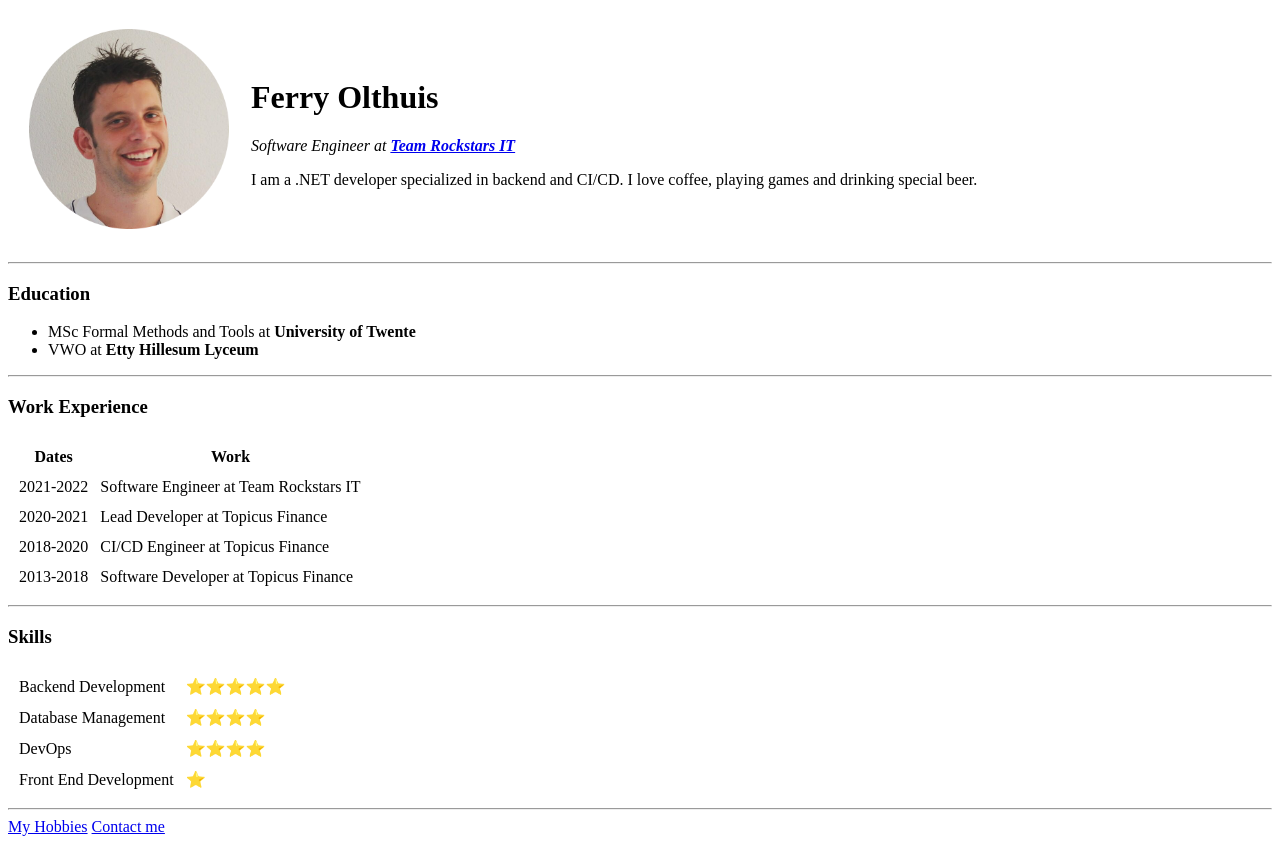
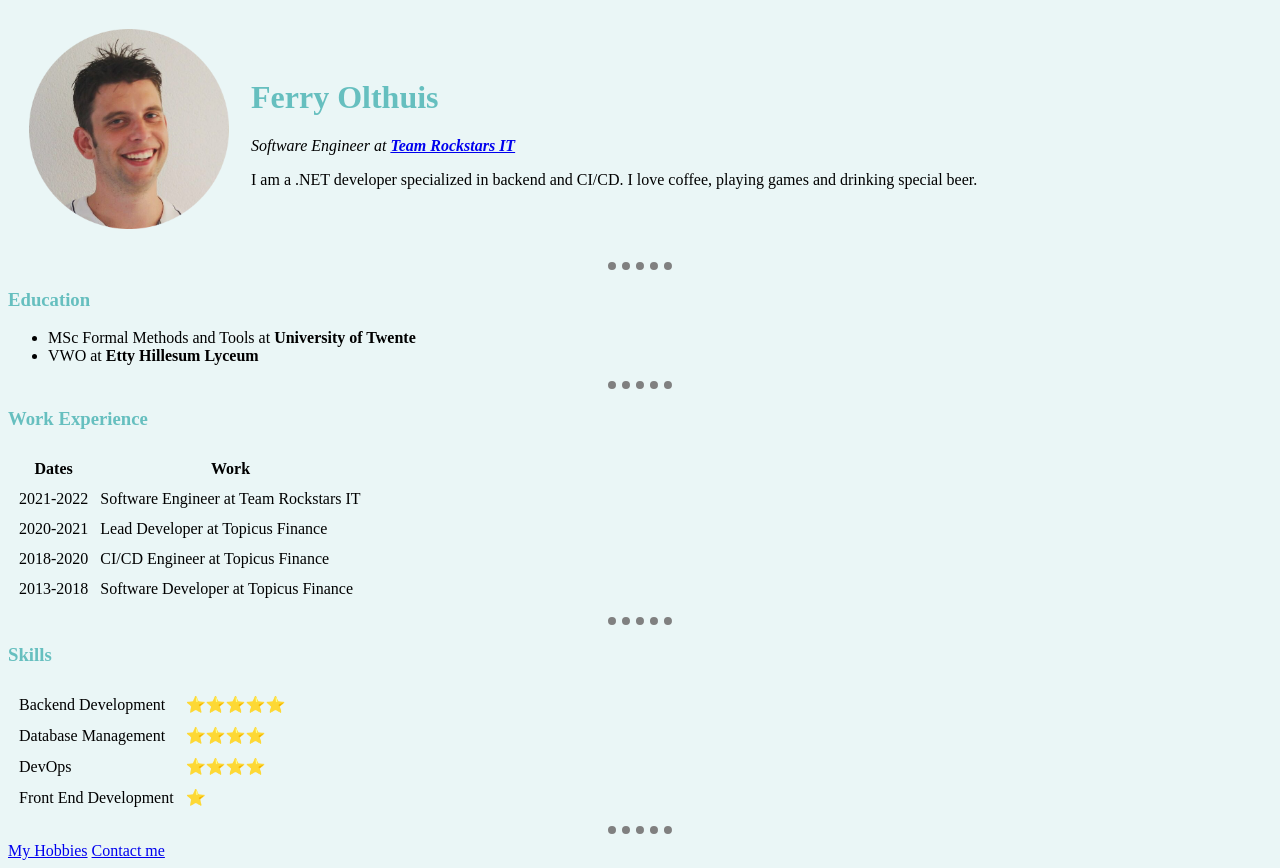
Before and after one commit to ferryolthuis/cv, a plain HTML site: page index.html in a window 1280 px wide. Before the commit the page ends 844 px from the top, so only its background shows below. Drawn offline with Linux system fonts and the light colour scheme.

Commit message:
Added initial CSS styles

```diff
--- /dev/null
+++ b/css/styles.css
@@ -0,0 +1,14 @@
+body {
+  background-color: #EAF6F6;
+}
+
+hr {
+  border-style: dotted none none;
+  border-color: grey;
+  border-width: 8px;
+  width: 5%
+}
+
+h1, h3 {
+  color: #66BFBF;
+}
--- a/index.html
+++ b/index.html
@@ -4,12 +4,13 @@
 <head>
   <meta charset="utf-8">
   <title>Ferry's Personal Site</title>
+  <link rel="stylesheet" href="css/styles.css">
 </head>
 
 <body>
   <table cellspacing="20">
     <tr>
-      <td><img src="ferry.png" alt="Profile Picture" height="200" /></td>
+      <td><img src="images/ferry.png" alt="Profile Picture" height="200" /></td>
       <td>
         <h1>Ferry Olthuis</h1>
         <p>
```
Also changed, not shown: contact.html (+1 -0 lines), hobbies.html (+1 -0 lines), images/ferry.png (added).
